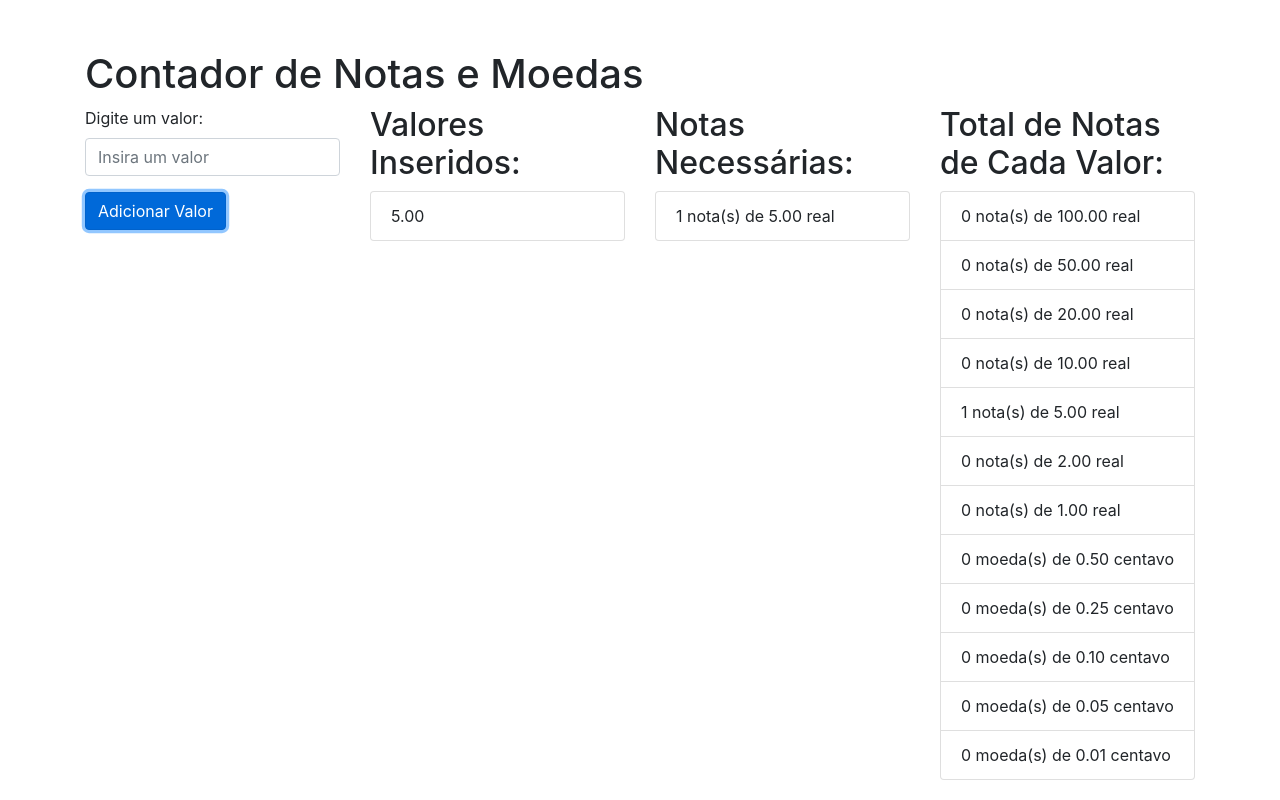
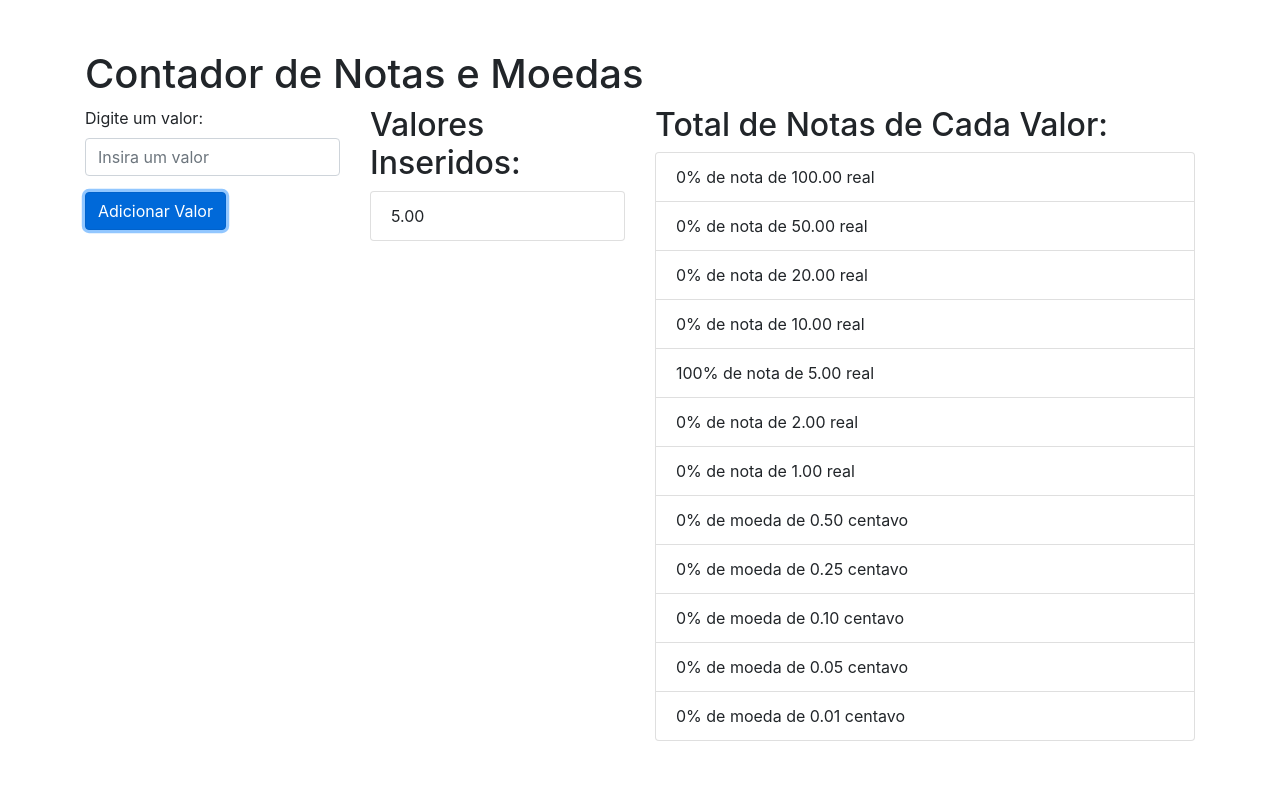
Before and after one commit to victor26sp/Contador, a plain HTML site: page index.html in a window 1280 px wide. Both pictures are taken after typing "5" into the empty fields and a click on the button "Adicionar Valor". Drawn offline with nearby package versions, Linux system fonts and the light colour scheme.

Commit message:
Atualizar o index.html

```diff
--- a/index.html
+++ b/index.html
@@ -28,13 +28,7 @@
                     <!-- Valores inseridos serão exibidos aqui -->
                 </ul>
             </div>
-            <div class="col-md-3">
-                <h2>Notas Necessárias:</h2>
-                <ul id="notas-necessarias" class="list-group">
-                    <!-- Quantidade de notas será exibida aqui -->
-                </ul>
-            </div>
-            <div class="col-md-3">
+            <div class="col-md-6">
                 <h2>Total de Notas de Cada Valor:</h2>
                 <ul id="total-notas" class="list-group">
                     <!-- Total de notas será exibido aqui -->
@@ -64,57 +58,25 @@
             li.className = 'list-group-item';
             valoresInseridosElement.appendChild(li);
 
-            // Calcular e exibir a quantidade de notas
-            const notasNecessariasElement = document.getElementById('notas-necessarias');
+            // Calcular o total de notas de cada valor e distribuir uniformemente
             const totalNotasElement = document.getElementById('total-notas');
-            const resultado = [];
-
-            for (let j = 0; j < valoresInseridos.length; j++) {
-                const valorInserido = valoresInseridos[j];
-                const resultadoValor = [];
-
-                let valorRestante = valorInserido;
-
-                for (let i = 0; i < notasMoedas.length; i++) {
-                    const notaMoeda = notasMoedas[i];
-                    let quantidade = 0;
-
-                    while (valorRestante >= notaMoeda) {
-                        valorRestante -= notaMoeda;
-                        quantidade++;
-                        if (quantidade % 2 === 0) {
-                            break; // Alterna para a próxima nota após usar duas notas iguais
-                        }
-                    }
-
-                    if (quantidade > 0) {
-                        resultadoValor.push(`${quantidade} ${notaMoeda >= 1 ? 'nota' : 'moeda'}(s) de ${notaMoeda.toFixed(2)} ${notaMoeda >= 1 ? 'real' : 'centavo'}`);
-                    }
-                }
-
-                resultado.push(resultadoValor.join(', '));
-            }
-
-            notasNecessariasElement.innerHTML = '';
             totalNotasElement.innerHTML = '';
 
-            resultado.forEach(item => {
-                const li = document.createElement('li');
-                li.textContent = item;
-                li.className = 'list-group-item';
-                notasNecessariasElement.appendChild(li);
+            const totalNotas = calcularTotalNotas();
+            const quantidadeTotalNotas = totalNotas.reduce((acc, val) => acc + val, 0);
+
+            const distribuicaoUniforme = totalNotas.map(total => {
+                return Math.floor((total / quantidadeTotalNotas) * 100);
             });
 
-            // Calcular o total de notas de cada valor
-            const totalNotas = calcularTotalNotas();
-            totalNotasElement.innerHTML = '';
-            totalNotas.forEach((total, index) => {
-                const notaMoeda = notasMoedas[index];
+            for (let i = 0; i < notasMoedas.length; i++) {
+                const notaMoeda = notasMoedas[i];
+                const percentual = distribuicaoUniforme[i];
                 const li = document.createElement('li');
-                li.textContent = `${total} ${notaMoeda >= 1 ? 'nota' : 'moeda'}(s) de ${notaMoeda.toFixed(2)} ${notaMoeda >= 1 ? 'real' : 'centavo'}`;
+                li.textContent = `${percentual}% de ${notaMoeda >= 1 ? 'nota' : 'moeda'} de ${notaMoeda.toFixed(2)} ${notaMoeda >= 1 ? 'real' : 'centavo'}`;
                 li.className = 'list-group-item';
                 totalNotasElement.appendChild(li);
-            });
+            }
 
             // Limpar o campo de valor
             document.getElementById('valor').value = '';
```
